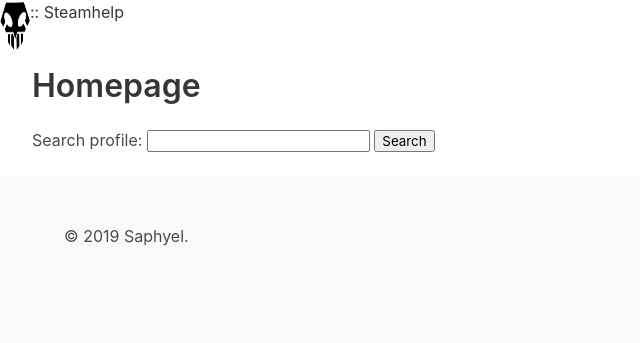
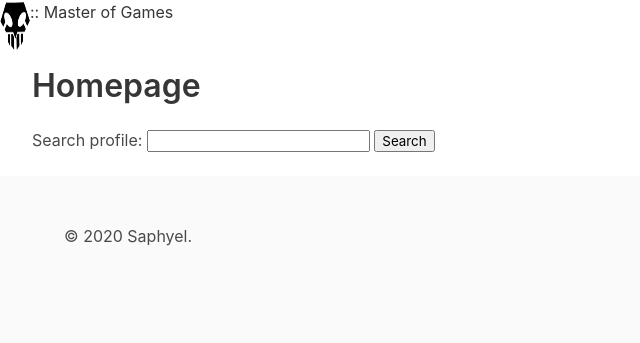
Before and after one commit to Saphyel/masterofgames, a Flask app: page / in a window 1280 px wide. Shown: the top 343 px of the page, without its empty margins (0-640 px from the left). Run offline with Flask 2, Linux system fonts and the light colour scheme.

Commit message:
Rename application

```diff
--- a/pyproject.toml
+++ b/pyproject.toml
@@ -1,5 +1,5 @@
 [tool.poetry]
-name = "steamhelp"
+name = "masterofgames"
 version = "2.0.0"
 description = "Helps you get all the achievements from your games"
 authors = ["Saphyel"]
--- a/templates/layout.html
+++ b/templates/layout.html
@@ -3,9 +3,9 @@
   <head>
     <meta charset="utf-8">
     <meta name="viewport" content="width=device-width,initial-scale=1,shrink-to-fit=no">
-    <title>{% block title %}{% endblock %} - Steamhelp</title>
-    <meta name="application-name" content="Steamhelp">
-    <meta property="og:site_name" content="Steamhelp">
+    <title>{% block title %}{% endblock %} - Master of Games</title>
+    <meta name="application-name" content="masterofgames">
+    <meta property="og:site_name" content="masterofgames">
     <meta property="og:locale" content="en_GB">
     <meta property="og:type" content="website">
     <meta property="og:image" content="{{ url_for('static', filename='images/logo.png') }}">
@@ -16,8 +16,8 @@
   <body>
     <nav class="navbar navbar-dark bg-light" role="navigation" aria-label="main navigation">
       <a class=" navbar-brand" href="{{ url_for('index') }}">
-        <img class="d-inline-block align-top" src="{{ url_for('static', filename='images/logo.png') }}" alt="Steamhelp logo" width="30" height="30">
-        <span class="font-weight-bold text-dark">:: Steamhelp</span>
+        <img class="d-inline-block align-top" src="{{ url_for('static', filename='images/logo.png') }}" alt="Master of Games logo" width="30" height="30">
+        <span class="font-weight-bold text-dark">:: Master of Games</span>
       </a>
     </nav>
     <main role="main" class="container is-fluid">
@@ -26,7 +26,7 @@
     </main>
     <footer class="footer mt-5 mb-4">
       <div class="container">
-        <p>© 2019 Saphyel.</p>
+        <p>© 2020 Saphyel.</p>
       </div>
     </footer>
     {% block scripts %}{% endblock %}
```
